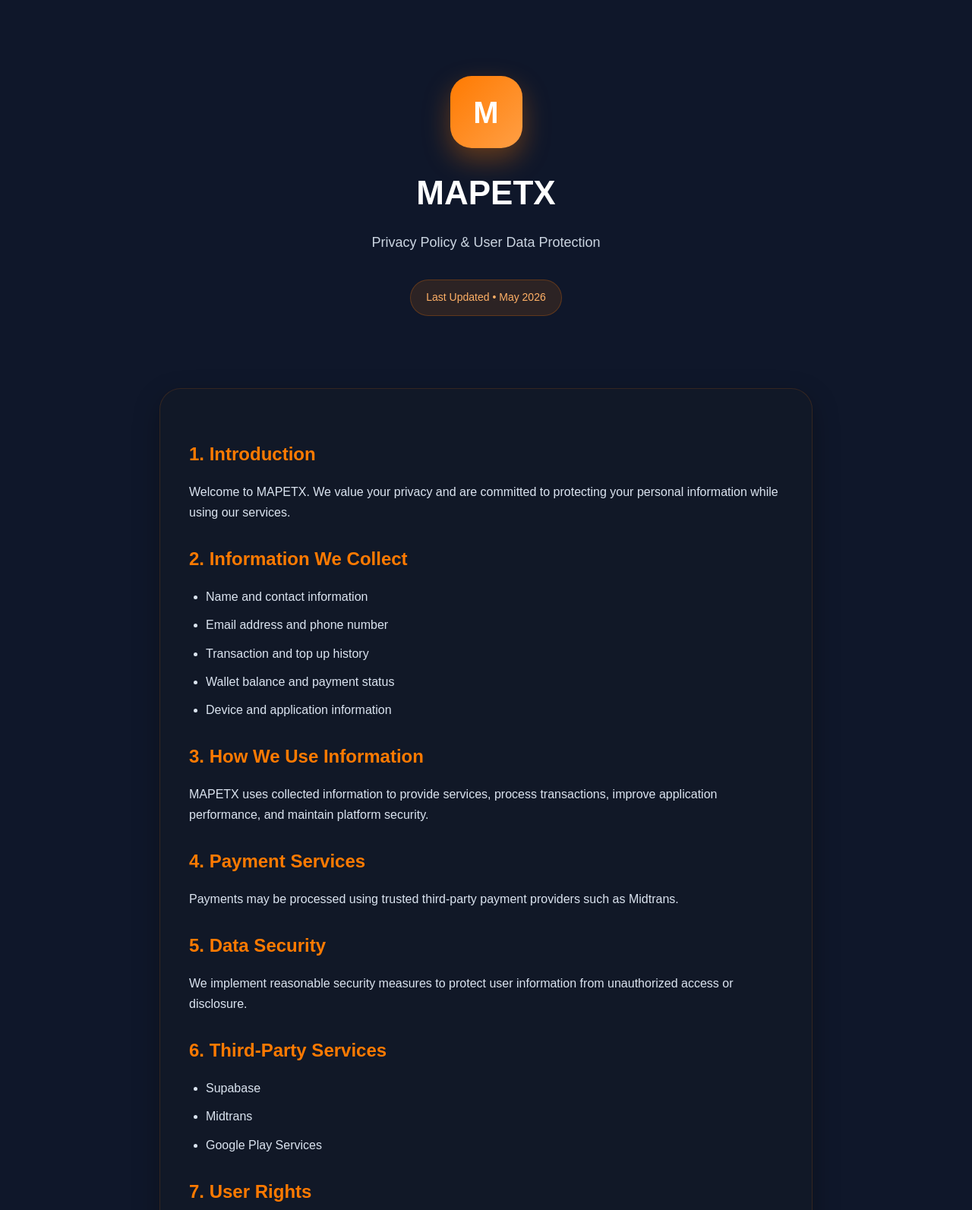
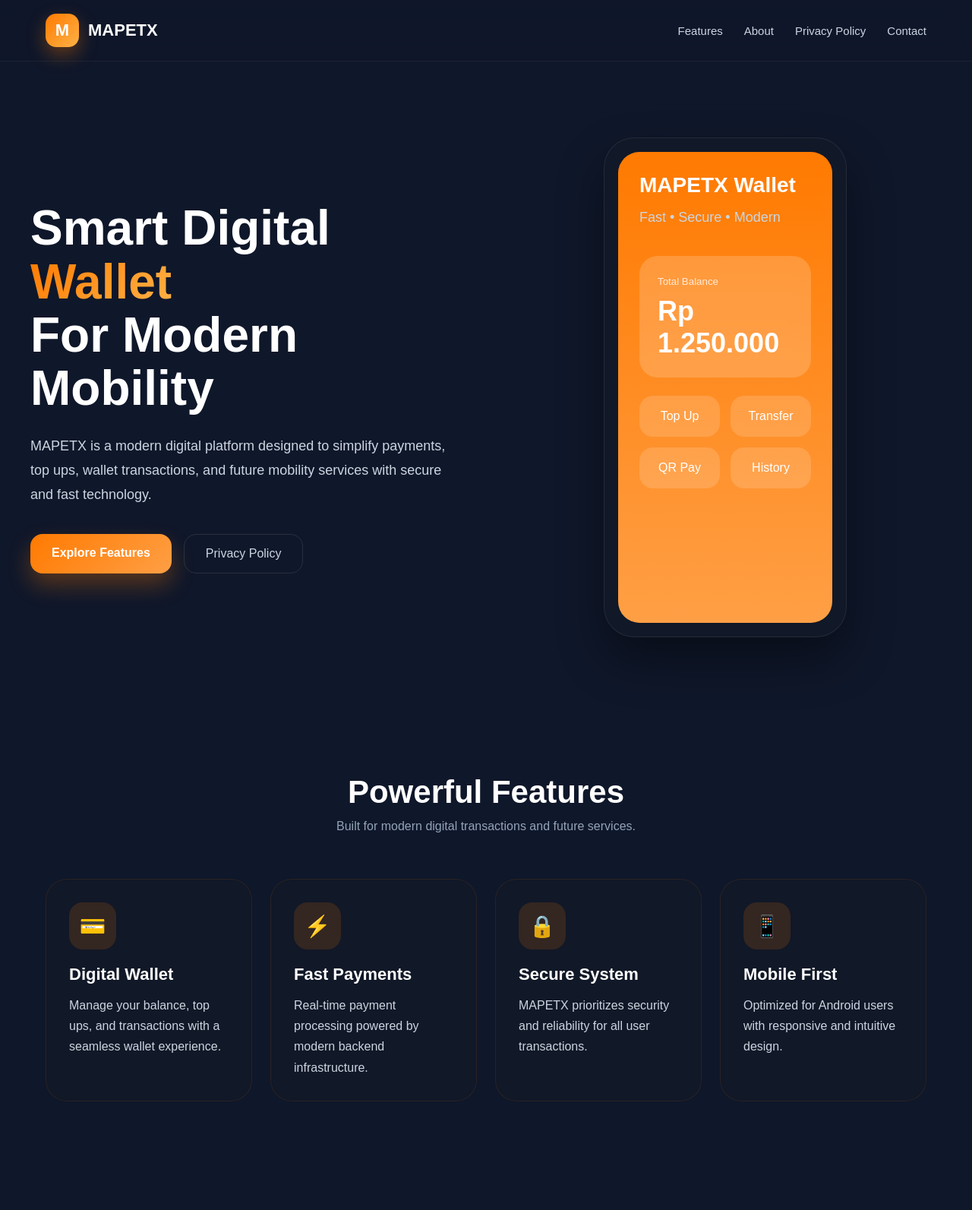
Before and after one commit to ketutmurdiana/mapetx-id, a plain HTML site: page index.html in a window 1280 px wide. Shown: the top 1593 px of the page at 76% size. Drawn offline with Linux system fonts and the light colour scheme.

Commit message:
Update index.html

```diff
--- a/index.html
+++ b/index.html
@@ -2,226 +2,494 @@
 <html lang="en">
 <head>
   <meta charset="UTF-8" />
-  <meta name="viewport" content="width=device-width, initial-scale=1.0"/>
-  <title>MAPETX Privacy Policy</title>
+  <meta name="viewport" content="width=device-width, initial-scale=1.0" />
+  <title>MAPETX</title>
 
   <style>
-    *{
-      margin:0;
-      padding:0;
-      box-sizing:border-box;
-      font-family:Arial, sans-serif;
+    * {
+      margin: 0;
+      padding: 0;
+      box-sizing: border-box;
+      font-family: Arial, sans-serif;
     }
 
-    body{
-      background:#0f172a;
-      color:#f8fafc;
-      line-height:1.7;
+    body {
+      background: #0f172a;
+      color: white;
+      overflow-x: hidden;
     }
 
-    .container{
-      max-width:900px;
-      margin:auto;
-      padding:40px 20px;
+    a {
+      text-decoration: none;
+      color: inherit;
     }
 
-    .hero{
-      text-align:center;
-      padding:60px 20px;
+    .container {
+      width: 100%;
+      max-width: 1200px;
+      margin: auto;
+      padding: 0 20px;
     }
 
-    .logo{
-      width:95px;
-      height:95px;
-      margin:auto;
-      margin-bottom:22px;
-      border-radius:28px;
-      background:linear-gradient(135deg,#ff7a01,#ff9f45);
-      display:flex;
-      align-items:center;
-      justify-content:center;
-      font-size:40px;
-      font-weight:bold;
-      color:white;
-      box-shadow:0 15px 35px rgba(255,122,1,0.35);
+    header {
+      position: sticky;
+      top: 0;
+      z-index: 100;
+      backdrop-filter: blur(14px);
+      background: rgba(15, 23, 42, 0.8);
+      border-bottom: 1px solid rgba(255, 255, 255, 0.05);
     }
 
-    h1{
-      font-size:44px;
-      margin-bottom:12px;
-      color:#ffffff;
+    nav {
+      display: flex;
+      justify-content: space-between;
+      align-items: center;
+      padding: 18px 0;
     }
 
-    .subtitle{
-      color:#cbd5e1;
-      font-size:18px;
+    .logo {
+      display: flex;
+      align-items: center;
+      gap: 12px;
+      font-weight: bold;
+      font-size: 22px;
     }
 
-    .card{
-      background:#111827;
-      border:1px solid rgba(255,122,1,0.15);
-      border-radius:28px;
-      padding:38px;
-      margin-top:35px;
-      box-shadow:0 12px 35px rgba(0,0,0,0.28);
+    .logo-icon {
+      width: 44px;
+      height: 44px;
+      border-radius: 14px;
+      background: linear-gradient(135deg, #ff7a01, #ffb347);
+      display: flex;
+      align-items: center;
+      justify-content: center;
+      font-size: 22px;
+      box-shadow: 0 10px 25px rgba(255, 122, 1, 0.35);
     }
 
-    h2{
-      margin-bottom:15px;
-      margin-top:28px;
-      color:#ff7a01;
-      font-size:24px;
+    .nav-links {
+      display: flex;
+      gap: 28px;
+      color: #cbd5e1;
+      font-size: 15px;
     }
 
-    p{
-      color:#dbe4f0;
-      margin-bottom:16px;
+    .hero {
+      padding: 100px 0 80px;
+      display: grid;
+      grid-template-columns: 1fr 1fr;
+      align-items: center;
+      gap: 60px;
     }
 
-    ul{
-      padding-left:22px;
-      color:#dbe4f0;
-      margin-bottom:16px;
+    .hero h1 {
+      font-size: 64px;
+      line-height: 1.1;
+      margin-bottom: 24px;
     }
 
-    li{
-      margin-bottom:10px;
+    .hero span {
+      background: linear-gradient(135deg, #ff7a01, #ffb347);
+      -webkit-background-clip: text;
+      -webkit-text-fill-color: transparent;
     }
 
-    .footer{
-      text-align:center;
-      margin-top:55px;
-      color:#94a3b8;
-      font-size:14px;
+    .hero p {
+      color: #cbd5e1;
+      font-size: 18px;
+      line-height: 1.8;
+      margin-bottom: 35px;
     }
 
-    .badge{
-      display:inline-block;
-      margin-top:18px;
-      padding:11px 20px;
-      border-radius:999px;
-      background:rgba(255,122,1,0.12);
-      border:1px solid rgba(255,122,1,0.25);
-      color:#ffb066;
-      font-size:14px;
+    .buttons {
+      display: flex;
+      gap: 16px;
+      flex-wrap: wrap;
     }
 
-    a{
-      color:#ff9f45;
-      text-decoration:none;
-      font-weight:600;
+    .btn-primary {
+      background: linear-gradient(135deg, #ff7a01, #ff9f45);
+      color: white;
+      padding: 16px 28px;
+      border-radius: 16px;
+      font-weight: bold;
+      box-shadow: 0 15px 30px rgba(255, 122, 1, 0.3);
+      transition: 0.3s;
     }
 
-    a:hover{
-      opacity:0.9;
+    .btn-primary:hover {
+      transform: translateY(-3px);
     }
 
-    @media(max-width:700px){
-      h1{
-        font-size:34px;
+    .btn-secondary {
+      border: 1px solid rgba(255,255,255,0.1);
+      padding: 16px 28px;
+      border-radius: 16px;
+      color: #cbd5e1;
+      transition: 0.3s;
+    }
+
+    .btn-secondary:hover {
+      background: rgba(255,255,255,0.05);
+    }
+
+    .phone {
+      position: relative;
+      display: flex;
+      justify-content: center;
+    }
+
+    .phone-frame {
+      width: 320px;
+      background: #111827;
+      border-radius: 40px;
+      padding: 18px;
+      border: 1px solid rgba(255,255,255,0.08);
+      box-shadow: 0 30px 60px rgba(0,0,0,0.4);
+    }
+
+    .screen {
+      border-radius: 28px;
+      overflow: hidden;
+      background: linear-gradient(180deg,#ff7a01,#ff9f45);
+      min-height: 620px;
+      padding: 28px;
+      position: relative;
+    }
+
+    .screen h3 {
+      font-size: 28px;
+      margin-bottom: 10px;
+    }
+
+    .balance-card {
+      background: rgba(255,255,255,0.18);
+      border-radius: 24px;
+      padding: 24px;
+      margin-top: 30px;
+      backdrop-filter: blur(10px);
+    }
+
+    .balance-card small {
+      opacity: 0.8;
+    }
+
+    .balance-card h2 {
+      margin-top: 10px;
+      font-size: 36px;
+    }
+
+    .mini-grid {
+      display: grid;
+      grid-template-columns: repeat(2,1fr);
+      gap: 14px;
+      margin-top: 24px;
+    }
+
+    .mini-box {
+      background: rgba(255,255,255,0.15);
+      border-radius: 18px;
+      padding: 18px;
+      text-align: center;
+    }
+
+    .section-title {
+      text-align: center;
+      margin-bottom: 60px;
+    }
+
+    .section-title h2 {
+      font-size: 42px;
+      margin-bottom: 12px;
+    }
+
+    .section-title p {
+      color: #94a3b8;
+    }
+
+    .features {
+      padding: 100px 0;
+    }
+
+    .feature-grid {
+      display: grid;
+      grid-template-columns: repeat(auto-fit,minmax(240px,1fr));
+      gap: 24px;
+    }
+
+    .feature-card {
+      background: #111827;
+      border: 1px solid rgba(255,122,1,0.1);
+      border-radius: 28px;
+      padding: 30px;
+      transition: 0.3s;
+    }
+
+    .feature-card:hover {
+      transform: translateY(-6px);
+      border-color: rgba(255,122,1,0.4);
+    }
+
+    .feature-icon {
+      width: 62px;
+      height: 62px;
+      border-radius: 18px;
+      background: rgba(255,122,1,0.15);
+      display: flex;
+      align-items: center;
+      justify-content: center;
+      font-size: 28px;
+      margin-bottom: 20px;
+      color: #ff9f45;
+    }
+
+    .feature-card h3 {
+      margin-bottom: 14px;
+      font-size: 22px;
+    }
+
+    .feature-card p {
+      color: #cbd5e1;
+      line-height: 1.7;
+    }
+
+    .cta {
+      padding: 110px 0;
+    }
+
+    .cta-box {
+      background: linear-gradient(135deg,#ff7a01,#ff9f45);
+      border-radius: 36px;
+      padding: 70px 40px;
+      text-align: center;
+      box-shadow: 0 25px 60px rgba(255,122,1,0.3);
+    }
+
+    .cta-box h2 {
+      font-size: 46px;
+      margin-bottom: 18px;
+    }
+
+    .cta-box p {
+      max-width: 700px;
+      margin: auto;
+      line-height: 1.8;
+      margin-bottom: 35px;
+      color: rgba(255,255,255,0.92);
+    }
+
+    footer {
+      border-top: 1px solid rgba(255,255,255,0.05);
+      padding: 40px 0;
+      color: #94a3b8;
+    }
+
+    .footer-content {
+      display: flex;
+      justify-content: space-between;
+      align-items: center;
+      gap: 20px;
+      flex-wrap: wrap;
+    }
+
+    .footer-links {
+      display: flex;
+      gap: 24px;
+    }
+
+    .footer-links a:hover {
+      color: #ff9f45;
+    }
+
+    @media(max-width: 950px) {
+      .hero {
+        grid-template-columns: 1fr;
+        text-align: center;
       }
 
-      .card{
-        padding:26px;
+      .buttons {
+        justify-content: center;
       }
 
-      .logo{
-        width:85px;
-        height:85px;
-        font-size:34px;
+      .hero h1 {
+        font-size: 48px;
+      }
+
+      .phone {
+        margin-top: 20px;
+      }
+    }
+
+    @media(max-width: 700px) {
+      .nav-links {
+        display: none;
+      }
+
+      .hero h1 {
+        font-size: 40px;
+      }
+
+      .section-title h2,
+      .cta-box h2 {
+        font-size: 34px;
+      }
+
+      .phone-frame {
+        width: 100%;
+        max-width: 320px;
       }
     }
   </style>
 </head>
-
 <body>
 
-  <div class="container">
+  <header>
+    <div class="container">
+      <nav>
+        <div class="logo">
+          <div class="logo-icon">M</div>
+          MAPETX
+        </div>
 
-    <div class="hero">
-      <div class="logo">M</div>
+        <div class="nav-links">
+          <a href="#features">Features</a>
+          <a href="#about">About</a>
+          <a href="/privacy-policy">Privacy Policy</a>
+          <a href="#contact">Contact</a>
+        </div>
+      </nav>
+    </div>
+  </header>
 
-      <h1>MAPETX</h1>
+  <section class="hero container">
+    <div>
+      <h1>
+        Smart Digital <span>Wallet</span><br>
+        For Modern Mobility
+      </h1>
 
-      <p class="subtitle">
-        Privacy Policy & User Data Protection
+      <p>
+        MAPETX is a modern digital platform designed to simplify payments, top ups, wallet transactions, and future mobility services with secure and fast technology.
       </p>
 
-      <div class="badge">
-        Last Updated • May 2026
+      <div class="buttons">
+        <a href="#features" class="btn-primary">Explore Features</a>
+        <a href="/privacy-policy" class="btn-secondary">Privacy Policy</a>
       </div>
     </div>
 
-    <div class="card">
+    <div class="phone">
+      <div class="phone-frame">
+        <div class="screen">
+          <h3>MAPETX Wallet</h3>
+          <p>Fast • Secure • Modern</p>
 
-      <h2>1. Introduction</h2>
+          <div class="balance-card">
+            <small>Total Balance</small>
+            <h2>Rp 1.250.000</h2>
+          </div>
 
-      <p>
-        Welcome to MAPETX. We value your privacy and are committed to protecting your personal information while using our services.
-      </p>
+          <div class="mini-grid">
+            <div class="mini-box">
+              Top Up
+            </div>
 
-      <h2>2. Information We Collect</h2>
+            <div class="mini-box">
+              Transfer
+            </div>
 
-      <ul>
-        <li>Name and contact information</li>
-        <li>Email address and phone number</li>
-        <li>Transaction and top up history</li>
-        <li>Wallet balance and payment status</li>
-        <li>Device and application information</li>
-      </ul>
+            <div class="mini-box">
+              QR Pay
+            </div>
 
-      <h2>3. How We Use Information</h2>
+            <div class="mini-box">
+              History
+            </div>
+          </div>
+        </div>
+      </div>
+    </div>
+  </section>
 
-      <p>
-        MAPETX uses collected information to provide services, process transactions, improve application performance, and maintain platform security.
-      </p>
+  <section class="features" id="features">
+    <div class="container">
 
-      <h2>4. Payment Services</h2>
+      <div class="section-title">
+        <h2>Powerful Features</h2>
+        <p>Built for modern digital transactions and future services.</p>
+      </div>
 
-      <p>
-        Payments may be processed using trusted third-party payment providers such as Midtrans.
-      </p>
+      <div class="feature-grid">
 
-      <h2>5. Data Security</h2>
+        <div class="feature-card">
+          <div class="feature-icon">💳</div>
+          <h3>Digital Wallet</h3>
+          <p>
+            Manage your balance, top ups, and transactions with a seamless wallet experience.
+          </p>
+        </div>
 
-      <p>
-        We implement reasonable security measures to protect user information from unauthorized access or disclosure.
-      </p>
+        <div class="feature-card">
+          <div class="feature-icon">⚡</div>
+          <h3>Fast Payments</h3>
+          <p>
+            Real-time payment processing powered by modern backend infrastructure.
+          </p>
+        </div>
 
-      <h2>6. Third-Party Services</h2>
+        <div class="feature-card">
+          <div class="feature-icon">🔒</div>
+          <h3>Secure System</h3>
+          <p>
+            MAPETX prioritizes security and reliability for all user transactions.
+          </p>
+        </div>
 
-      <ul>
-        <li>Supabase</li>
-        <li>Midtrans</li>
-        <li>Google Play Services</li>
-      </ul>
+        <div class="feature-card">
+          <div class="feature-icon">📱</div>
+          <h3>Mobile First</h3>
+          <p>
+            Optimized for Android users with responsive and intuitive design.
+          </p>
+        </div>
 
-      <h2>7. User Rights</h2>
+      </div>
+    </div>
+  </section>
 
-      <p>
-        Users may request updates, corrections, or deletion of their personal information.
-      </p>
+  <section class="cta" id="about">
+    <div class="container">
+      <div class="cta-box">
+        <h2>MAPETX Future Ecosystem</h2>
 
-      <h2>8. Contact</h2>
+        <p>
+          MAPETX is designed to become a scalable digital platform for payments, transportation, and modern services with a secure cloud-based infrastructure.
+        </p>
 
-      <p>
-        For questions regarding this Privacy Policy, contact:
-      </p>
+        <a href="/privacy-policy" class="btn-secondary" style="background: rgba(255,255,255,0.15); border:none; color:white;">
+          Read Privacy Policy
+        </a>
+      </div>
+    </div>
+  </section>
 
-      <p>
-        Email:
-        <a href="mailto:support@mapetx.id">
-          support@mapetx.id
-        </a>
-      </p>
+  <footer id="contact">
+    <div class="container">
+      <div class="footer-content">
 
+        <div>
+          © 2026 MAPETX. All rights reserved.
+        </div>
+
+        <div class="footer-links">
+          <a href="/privacy-policy">Privacy Policy</a>
+          <a href="#features">Features</a>
+          <a href="mailto:mapetx.app@gmail.com">Contact</a>
+        </div>
+
+      </div>
     </div>
-
-    <div class="footer">
-      © 2026 MAPETX. All rights reserved.
-    </div>
-
-  </div>
+  </footer>
 
 </body>
 </html>
```
